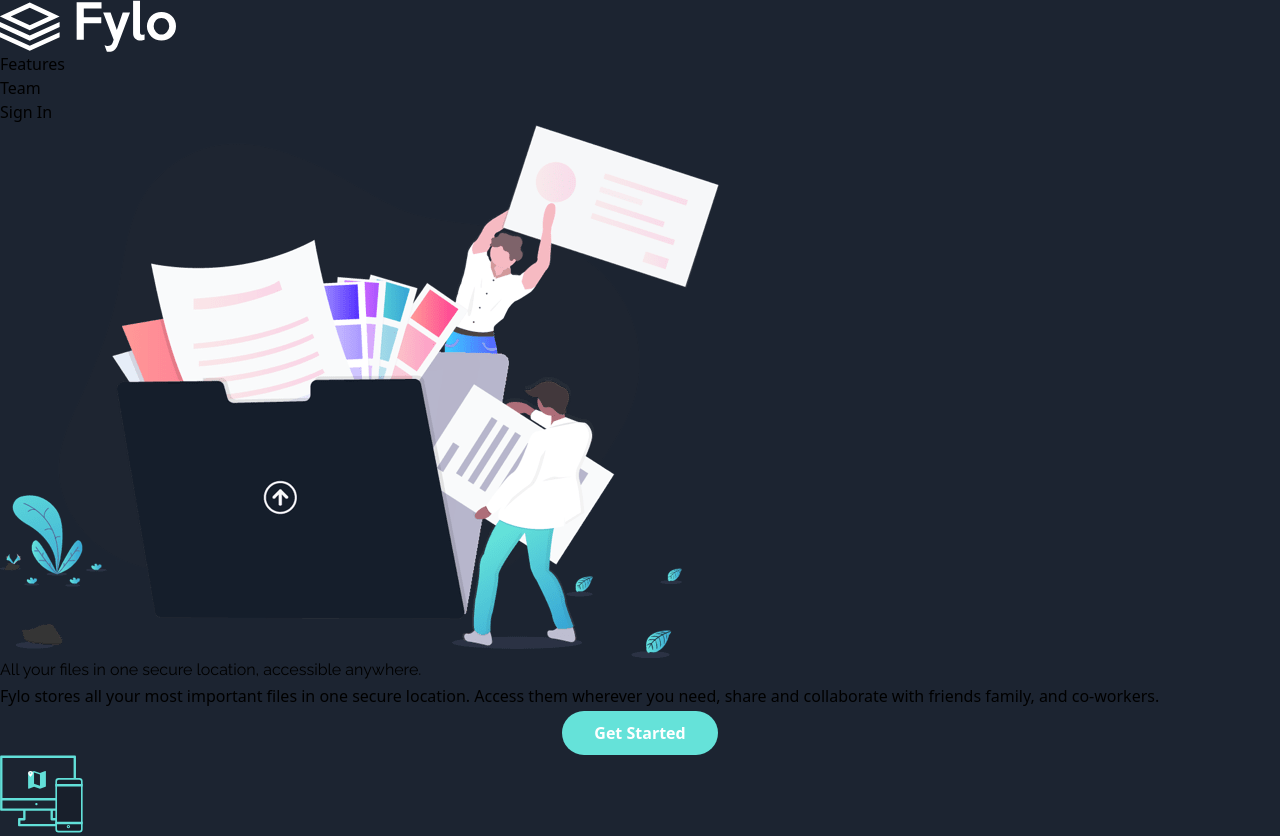
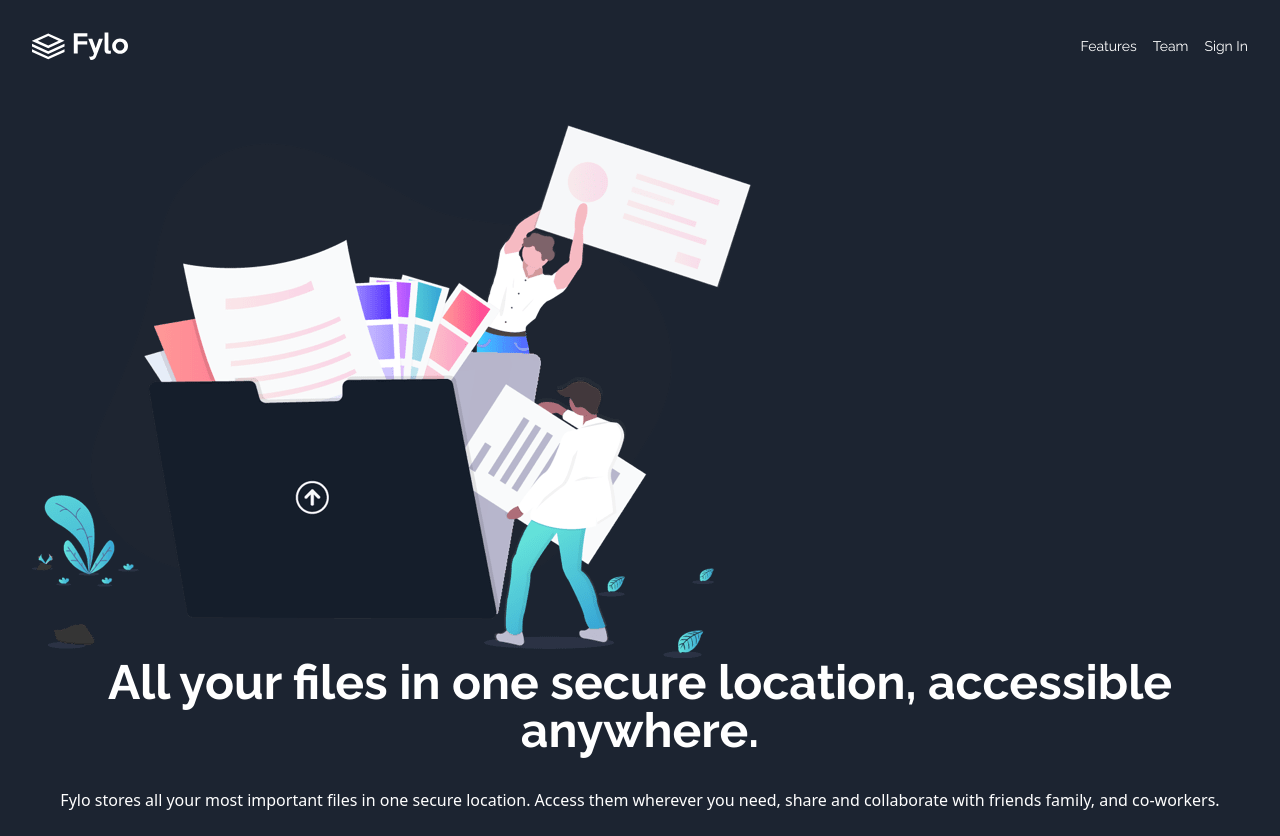
Before and after one commit to JonathanGLopes/Fylo, a plain HTML site: page index.html in a window 1280 px wide. Shown: the top 836 px of the page. Drawn offline with nearby package versions, Linux system fonts and the light colour scheme.

Commit message:
iniciando estilização com tailwind css

```diff
--- a/index.html
+++ b/index.html
@@ -14,33 +14,33 @@
 
 </head>
 <body>
-  <header>
+  <header class="flex items-center justify-between p-8 max-w-7xl mx-auto">
     <div>
       <a href="index.html">
-        <img src="./images/logo.svg" alt="">
+        <img src="./images/logo.svg" alt="" class="w-24">
       </a>
     </div>
 
     <nav>
-      <ul>
-        <li><button>Features</button></li>
-        <li><button>Team</button></li>
-        <li><button>Sign In</button></li>
+      <ul class="flex items-center justify-center gap-4">
+        <li><button class="text-white text-sm list-item">Features</button></li>
+        <li><button class="text-white text-sm list-item">Team</button></li>
+        <li><button class="text-white text-sm list-item">Sign In</button></li>
       </ul>
     </nav>
   </header>
 
-  <section>
+  <section class="p-8">
     <article>
       <img src="./images/illustration-intro.png" alt="">
     </article>
-    <article>
-      <h1>All your files in one secure location, accessible anywhere.</h1>
+    <article class="text-center">
+      <h1 class="text-white font-bold text-3xl md:text-4xl xl:text-5xl mb-8">All your files in one secure location, accessible anywhere.</h1>
 
-      <p>Fylo stores all your most important files in one secure location. Access them wherever
+      <p class="mb-10 text-white">Fylo stores all your most important files in one secure location. Access them wherever
         you need, share and collaborate with friends family, and co-workers.</p>
 
-      <button class="btn">Get Started</button>
+      <button class="btn list-item">Get Started</button>
     </article>
   </section>
 
```
